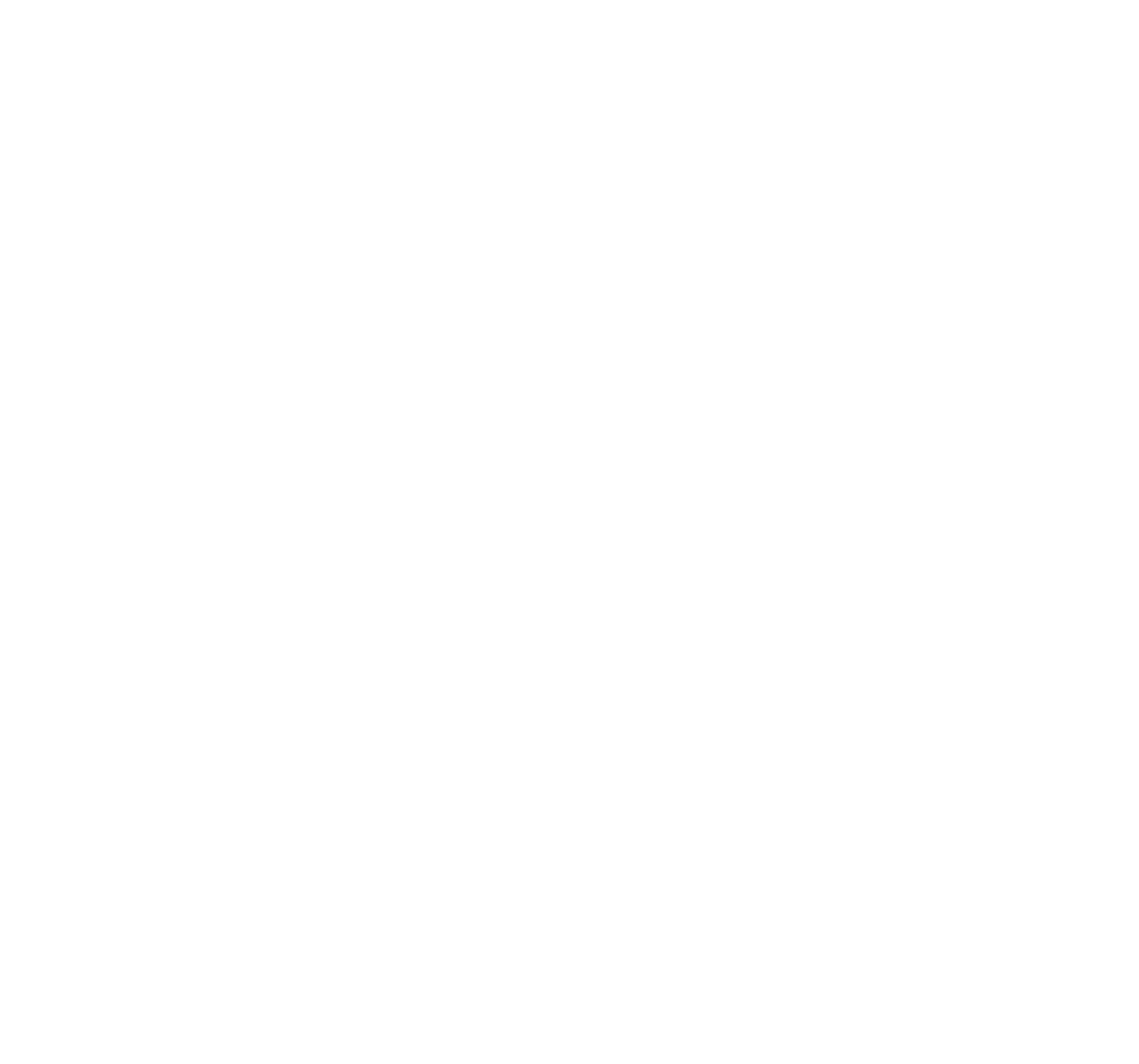
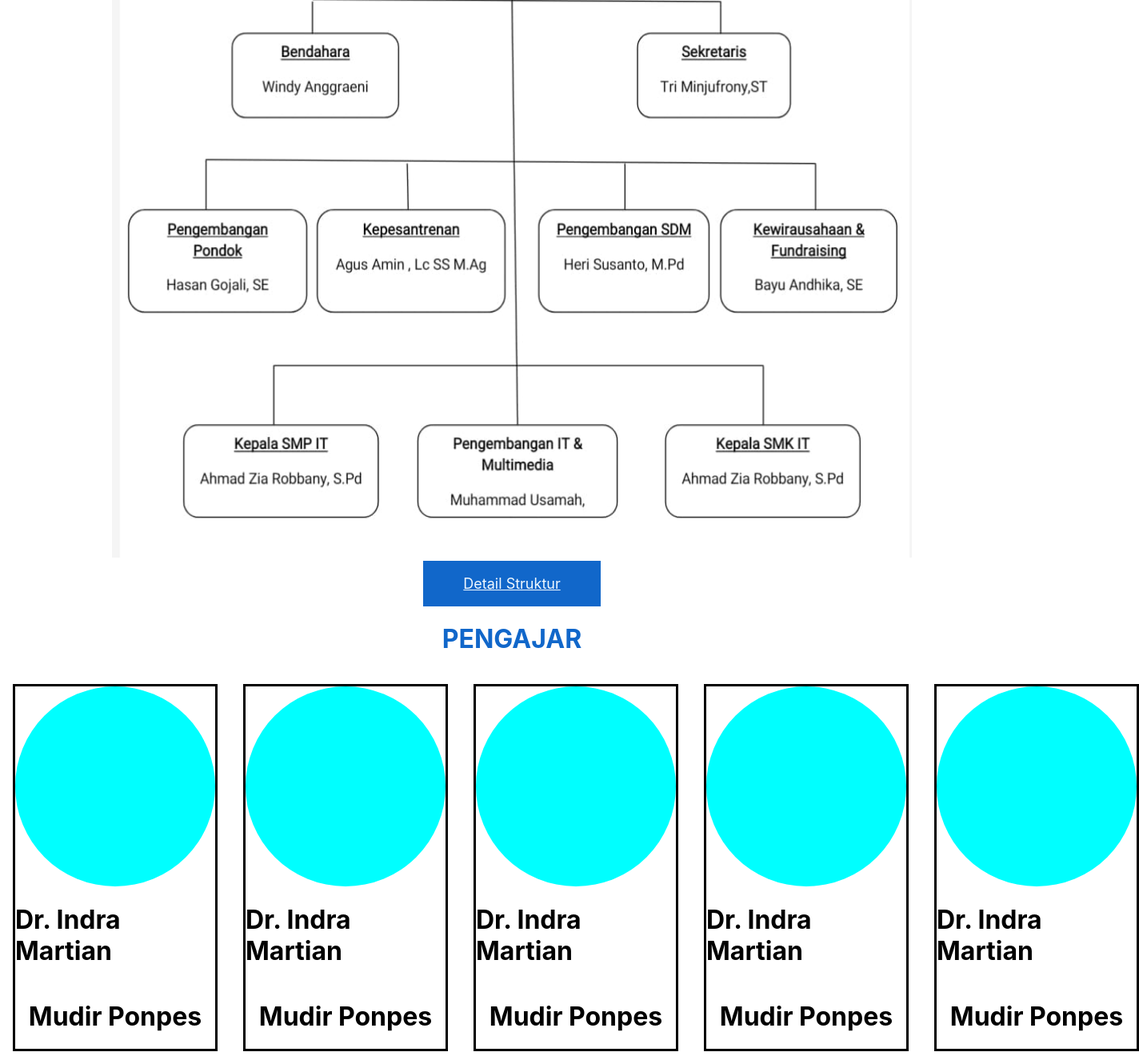
Before and after one commit to samosa76/Learn-React, a React (Create React App) app: page /Home in a window 1280 px wide. Shown: the part 1280-2610 px from the top of the page at 80% size, 1424 px wide, since content can reach past the window. Before the commit the page ends 951 px from the top, so only its background shows below. Built offline with nearby package versions, Linux system fonts and the light colour scheme.

Commit message:
create pengajar

```diff
--- /dev/null
+++ b/src/Component/Latarbelakang/Item/Guru.js
@@ -0,0 +1,21 @@
+import style from "./Guru.module.css";
+function Guru(props) {
+    return (
+        <div className={`${style.container_teacher}`}>
+            <div className={style.card}>
+                <div className={style.picture}></div>
+
+                <div className={style.desc_teacher}>
+                    <div className={style.name_teacher}>
+                       <h1>Dr. Indra Martian</h1>
+                       <h1>Mudir Ponpes</h1>
+                    </div>
+                </div>
+            </div>
+
+
+        </div>
+    )
+}
+
+export default Guru;
--- /dev/null
+++ b/src/Component/Latarbelakang/Item/Guru.module.css
@@ -0,0 +1,22 @@
+.container_teacher {
+    display: flex;
+    align-items: center;
+    justify-content: center;
+    width: 400px;
+    margin: 16px;
+    border-style: solid;
+}
+
+.name_teacher {
+    display: flex;
+    flex-direction: column;
+    align-items: center;
+    justify-content: center;
+}
+
+.picture {
+    width: 250px;
+    height: 250px;
+    border-radius: 250px;
+    background-color: aqua;
+}
--- a/src/Component/Latarbelakang/Item/Item.js
+++ b/src/Component/Latarbelakang/Item/Item.js
@@ -5,7 +5,7 @@
     return (
         <div className={style.conteiner_visi}>
             <div className={style.img_visi}>
-                <img src="image/icon/visi.png"/>
+                <img src="image/icon/visi.png"/>,
 
             </div>
             <div className={style.teks_visi}>
--- a/src/Component/Latarbelakang/Latarbelakang.js
+++ b/src/Component/Latarbelakang/Latarbelakang.js
@@ -1,3 +1,4 @@
+import Guru from "./Item/Guru";
 import Item from "./Item/Item";
 import style from "./Latarbelakang.module.css";
 function Latarbelakang() {
@@ -36,7 +37,7 @@
                 </div>
                 <div>
                     <Item title="Misi" desc="Membentuk santri menjadi generasi muslim yang memiliki karakter:
-                                            \n 1. Memiliki kompetensi keilmuan agama dan umum.
+                                             1. Memiliki kompetensi keilmuan agama dan umum.
                                             2. Istiqomah mengamalkan ajaran islam
                                             3. Memiliki Jiwa Qur'ani
                                             4. Memiliki aenerasi akhlak yang mulia
@@ -55,11 +56,23 @@
                     <h1>STRUKTURAL</h1>
                 </div>
                 <div className={style.image_struktur}>
+                    <img src="image/struktur/struktur.jpeg" />
                 </div>
                 <div className={style.button_struktur}>
-
+                    <u><p>Detail Struktur</p></u>
                 </div>
             </div>
+            <div className={style.title_teacher}>
+           <h1> <b>PENGAJAR</b></h1>
+            </div>
+            <div className={style.teacher}>
+                <Guru title="teacher1" />
+                <Guru title="teacher2" />
+                <Guru title="teacher3" />
+                <Guru title="teacher4" />
+                <Guru title="teacher5" />
+            </div>
+
         </div>
     )
 
--- a/src/Component/Latarbelakang/Latarbelakang.module.css
+++ b/src/Component/Latarbelakang/Latarbelakang.module.css
@@ -1,20 +1,21 @@
-.title_Latarbelakang{
+.title_Latarbelakang {
     color: #1167ca;
 
 }
 
-.desc_Latarbelakang{
+.desc_Latarbelakang {
     color: gray;
 
 }
-.content_info{
+
+.content_info {
     display: flex;
     justify-content: center;
 
 }
 
 
-.images1_info > img{
+.images1_info>img {
     height: 100px;
     width: 100px;
     justify-content: space-between;
@@ -22,13 +23,55 @@
 
 }
 
-.images2_info > img{
+.images2_info>img {
     height: 100px;
     width: 100px;
-  justify-content: space-between;
+    justify-content: space-between;
 }
 
 .content_struktur {
-    justify-content: center;
+    align-items: center;
     display: flex;
+    flex-direction: column;
+    color: #1167ca;
+
 }
+
+.image_struktur>img {
+    height: 1000px;
+    width: 1000px;
+}
+
+.button_struktur {
+    background-color: #1167ca;
+    background-size: 80px;
+    color: aliceblue;
+
+    p:hover {
+        cursor: pointer;
+
+    }
+
+    p {
+        padding-left: 50px;
+        padding-right: 50px;
+        font-size: large;
+    }
+}
+
+.button_struktur:hover {
+    background-color: rgb(53, 135, 185);
+    cursor: pointer;
+}
+
+.teacher{
+    display: flex;
+
+}
+
+.title_teacher{
+    color: #1167ca;
+    display: flex;
+    align-items: center;
+    flex-direction: column;
+}
```
